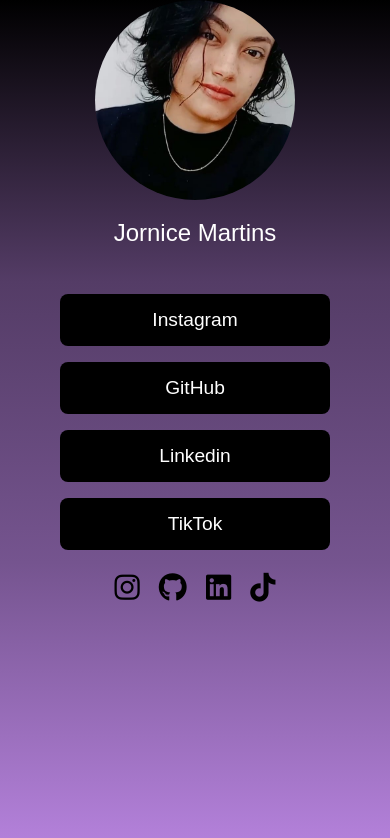
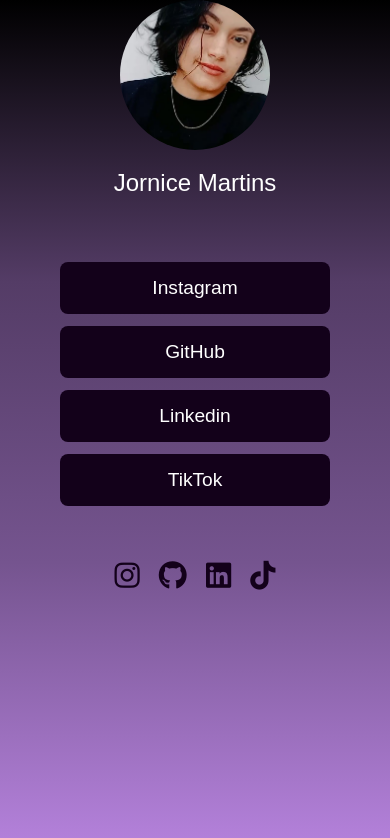
Before and after one commit to Jornicee/Perfil, a plain HTML site: page index.html in a window 390 px wide. Drawn offline with Linux system fonts and the light colour scheme.

Commit message:
Update style.css

```diff
--- a/style.css
+++ b/style.css
@@ -12,12 +12,11 @@ body {
     background-attachment: fixed;
     background-size: cover;
     text-align: center;
-
 }
 
 img {
-    width: 200px;
-    height: 200px;
+    width: 150px;
+    height: 150px;
     border-radius: 50%;
     object-fit: cover;
 }
@@ -34,14 +33,14 @@ h2 {
     width: 20%;
     min-width: 150px;
     max-width: 250px;
-    background-color: #000000;
+    background-color: #13011a;
     color: white;
     padding: 12px 20px;
     text-align: center;
     text-decoration: none;
     display: inline-block;
     font-size: 1.1em;
-    margin: 8px 5px;
+    margin: 6px 5px;
     cursor: pointer;
     border-radius: 8px;
     transition: all 0.3s ease;
@@ -67,9 +66,15 @@ h2 {
     cursor: pointer;
 }
 
+.icon a {
+    -webkit-tap-highlight-color: transparent;
+    outline: none;
+    text-decoration: none;
+}
+
 .icon a i {
     font-size: 1.5em;
-    color: #000000;
+    color: #13011a;
     text-decoration: none;
     transition: color 0.3s, transform 0.3s;
 }
@@ -87,8 +92,16 @@ h2 {
     font-size: 1.2em;
   }
 
+  h2 {
+    margin-bottom: 15%;
+  }
+
   .icon a i {
     font-size: 1.8em;
+  }
+
+  .icon a {
+    margin-top: 9%;
   }
 
   .icon {
```
